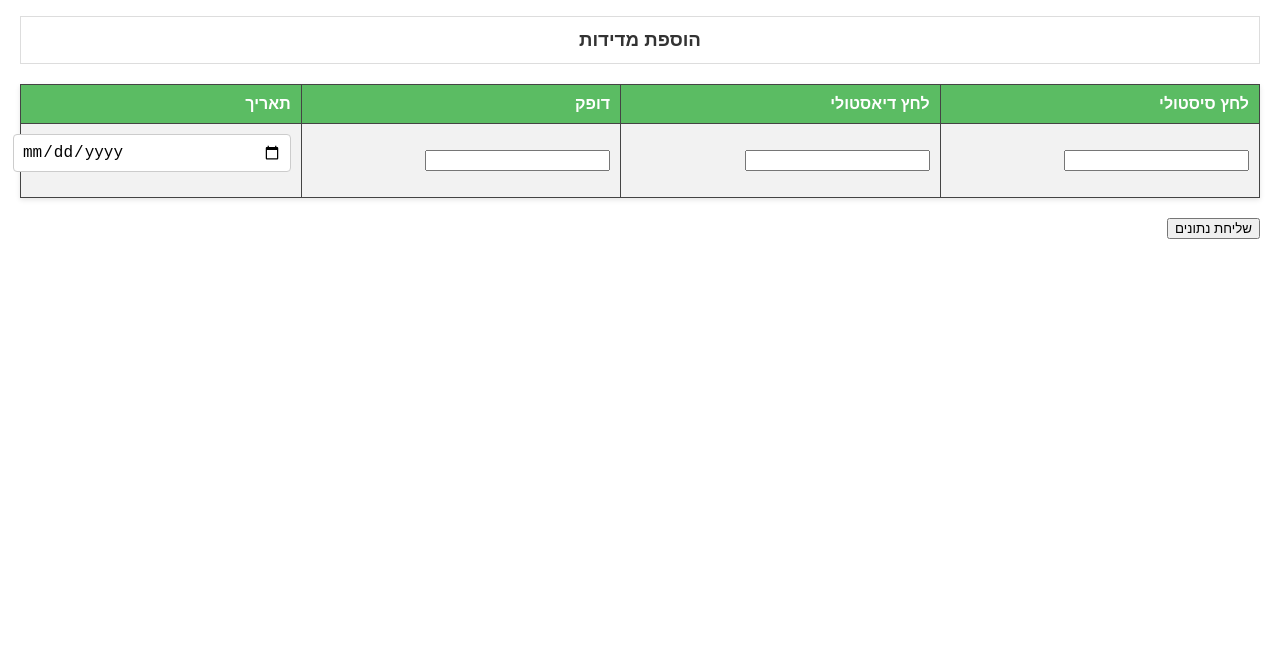
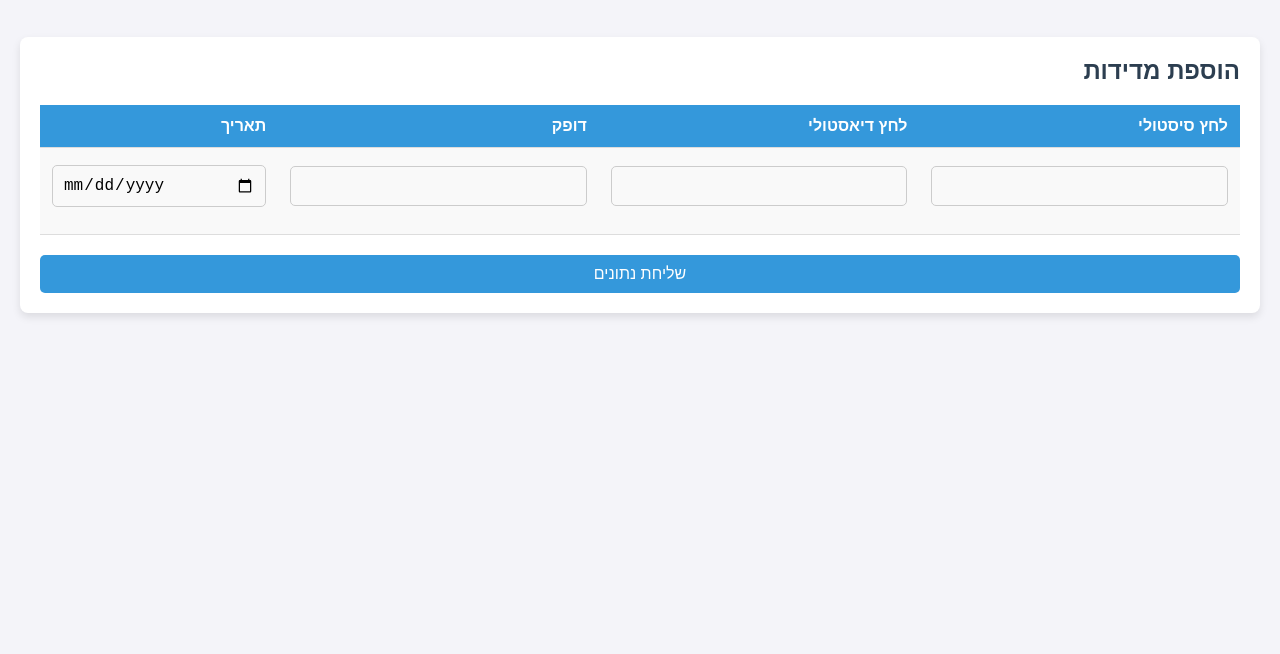
Before and after one commit to hasonateto12/blood_pressure, a website: page views/main.html in a window 1280 px wide. Shown: the part 146-800 px from the top of the page. Drawn offline with Linux system fonts and the light colour scheme; no server answers.

Commit message:
edit all css by gbt to be nice view

```diff
--- a/css/main.css
+++ b/css/main.css
@@ -1,133 +1,129 @@
-body {
-    font-family: Arial, sans-serif;
+/* General Reset */
+* {
     margin: 0;
-    padding: 20px;
-    background-color: #f4f4f4;
+    padding: 0;
+    box-sizing: border-box;
 }
 
-h1, h2 {
-    color: #28a733;
+body {
+    font-family: 'Arial', sans-serif;
+    background-color: #f4f4f9;
+    color: #333;
+    padding: 20px;
+    direction: rtl;
 }
 
+/* Header */
 h2 {
-    margin-top: 30px;
+    text-align: center;
+    font-size: 28px;
+    color: #2c3e50;
+    margin-bottom: 30px;
 }
 
-/* Form styling */
-form {
-    background-color: #fff;
-    padding: 20px;
-    margin: 10px 0 30px;
-    border-radius: 8px;
-    box-shadow: 0 4px 8px rgba(0, 0, 0, 0.1);
-    width: 300px;
-    margin: auto;
-}
-
+/* Dropdown Styles */
 label {
     display: block;
     margin-bottom: 8px;
-    font-weight: bold;
+    font-size: 18px;
+    color: #34495e;
 }
 
-input[type="text"], input[type="date"] {
+select {
     width: 100%;
-    padding: 8px;
-    margin-bottom: 15px;
+    padding: 10px;
+    font-size: 16px;
+    border-radius: 5px;
     border: 1px solid #ccc;
-    border-radius: 4px;
-    font-size: 16px;
+    margin-bottom: 20px;
+    background-color: #fff;
 }
 
-button[type="submit"] {
-    width: 100%;
-    padding: 10px;
-    background-color: #4CAF50;
-    color: white;
-    border: none;
-    border-radius: 4px;
-    cursor: pointer;
-    font-size: 16px;
+select:focus {
+    border-color: #3498db;
 }
 
-button[type="submit"]:hover {
-    background-color: #45a049;
+/* Table Styles */
+table {
+    width: 100%;
+    border-collapse: collapse;
+    margin-bottom: 20px;
 }
 
-/* Table styling */
-table {
-    width: 80%;
-    margin: 20px auto;
-    border-collapse: collapse;
+th, td {
+    padding: 12px;
+    text-align: right;
+    border-bottom: 1px solid #ddd;
+}
+
+th {
+    background-color: #3498db;
+    color: #fff;
+}
+
+tbody tr:hover {
+    background-color: #f1f1f1;
+}
+
+tbody tr:nth-child(even) {
+    background-color: #f9f9f9;
+}
+
+/* Input Table Styles */
+#inputTable {
+    margin-top: 40px;
+    padding: 20px;
     background-color: #fff;
+    border-radius: 8px;
     box-shadow: 0 4px 8px rgba(0, 0, 0, 0.1);
 }
 
-th, td,h2,h2,h1,h3 {
-    padding: 12px;
-    text-align: center;
-    border: 1px solid #ddd;
+#inputTable h3 {
+    margin-bottom: 20px;
+    font-size: 24px;
+    color: #2c3e50;
 }
 
-th {
-    background-color: #4CAF50;
-    color: white;
+input[type="number"], input[type="date"] {
+    width: 100%;
+    padding: 10px;
+    font-size: 16px;
+    border: 1px solid #ccc;
+    border-radius: 5px;
+    margin: 5px 0 15px;
+    background-color: #f9f9f9;
 }
 
-tr:nth-child(even) {
-    background-color: #f2f2f2;
+input[type="number"]:focus, input[type="date"]:focus {
+    border-color: #3498db;
 }
 
-tr:hover {
-    background-color: #ddd;
+button {
+    background-color: #3498db;
+    color: white;
+    font-size: 16px;
+    padding: 10px 20px;
+    border: none;
+    border-radius: 5px;
+    cursor: pointer;
+    width: 100%;
 }
 
-td {
-    font-size: 14px;
+button:hover {
+    background-color: #2980b9;
 }
 
-
+/* Responsive Design */
+@media (max-width: 768px) {
     body {
-    background-color: rgb(255, 255, 255); /* Softer green */
-    direction: rtl;
-    margin: 0;
-    font-family: Arial, sans-serif;
-    color: #333;
+        padding: 15px;
     }
 
-table {
-    border-collapse: collapse;
+    table, #inputTable {
         width: 100%;
-    background-color: #fff;
-    box-shadow: 0px 2px 5px rgba(0, 0, 0, 0.1);
     }
 
-td, th {
-    border: 1px solid #444;
+    th, td {
         padding: 10px;
-    text-align: right;
     }
-
-th {
-    background-color: rgba(40, 167, 51, 0.76);
-    color: white;
-    font-weight: bold;
 }
-
-.arsal td:first-child {
-    font-weight: bold;
-    background-color: rgba(40, 167, 51, 0.76);
-}
-
-.lvl0 { padding-right: 0px; }
-.lvl1 { padding-right: 10px; }
-.lvl2 { padding-right: 20px; }
-.lvl3 { padding-right: 30px; }
-.lvl4 { padding-right: 40px; }
-.lvl5 { padding-right: 50px; }
-
-/* Optional: Add hover effect for table rows */
-tr:hover {
-    background-color: rgba(40, 167, 51, 0.76);
-    transition: background-color 0.3s;
-}
```
Lines whose indentation alone changed are shown as unchanged.
